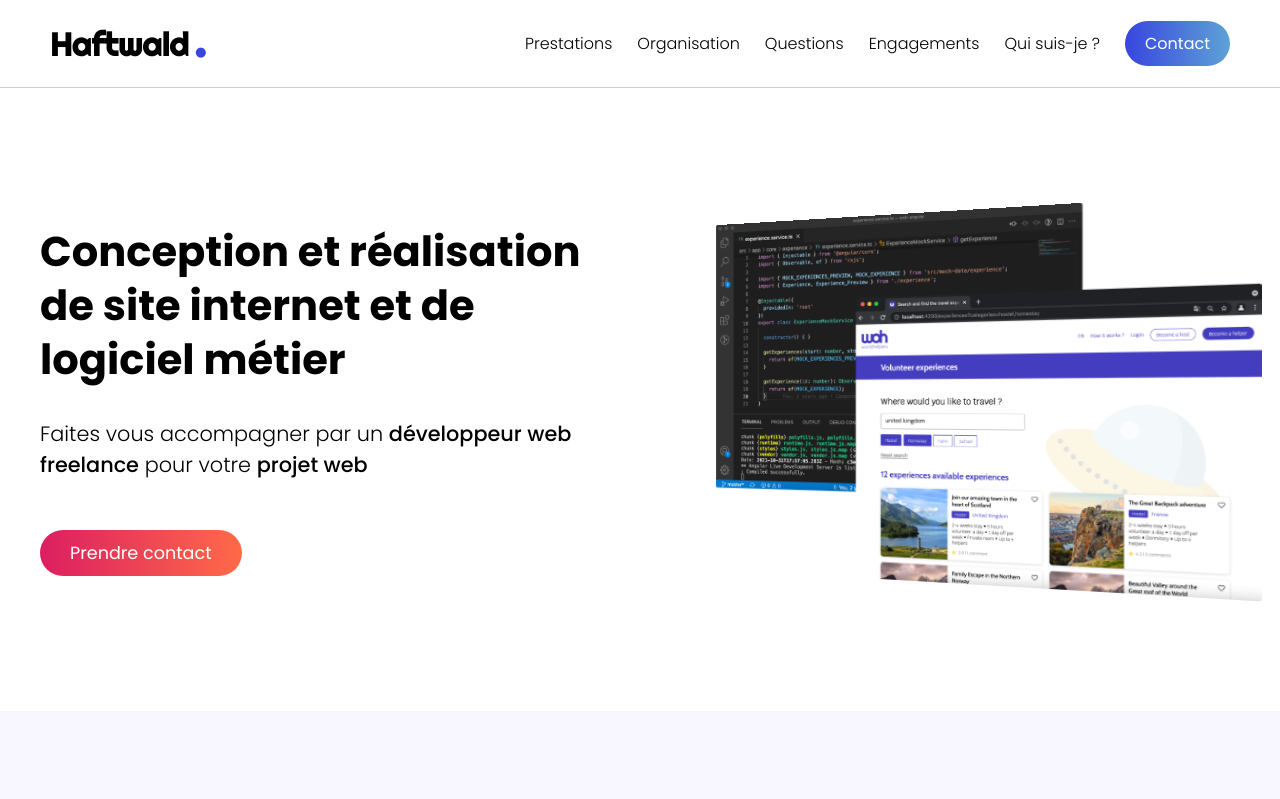
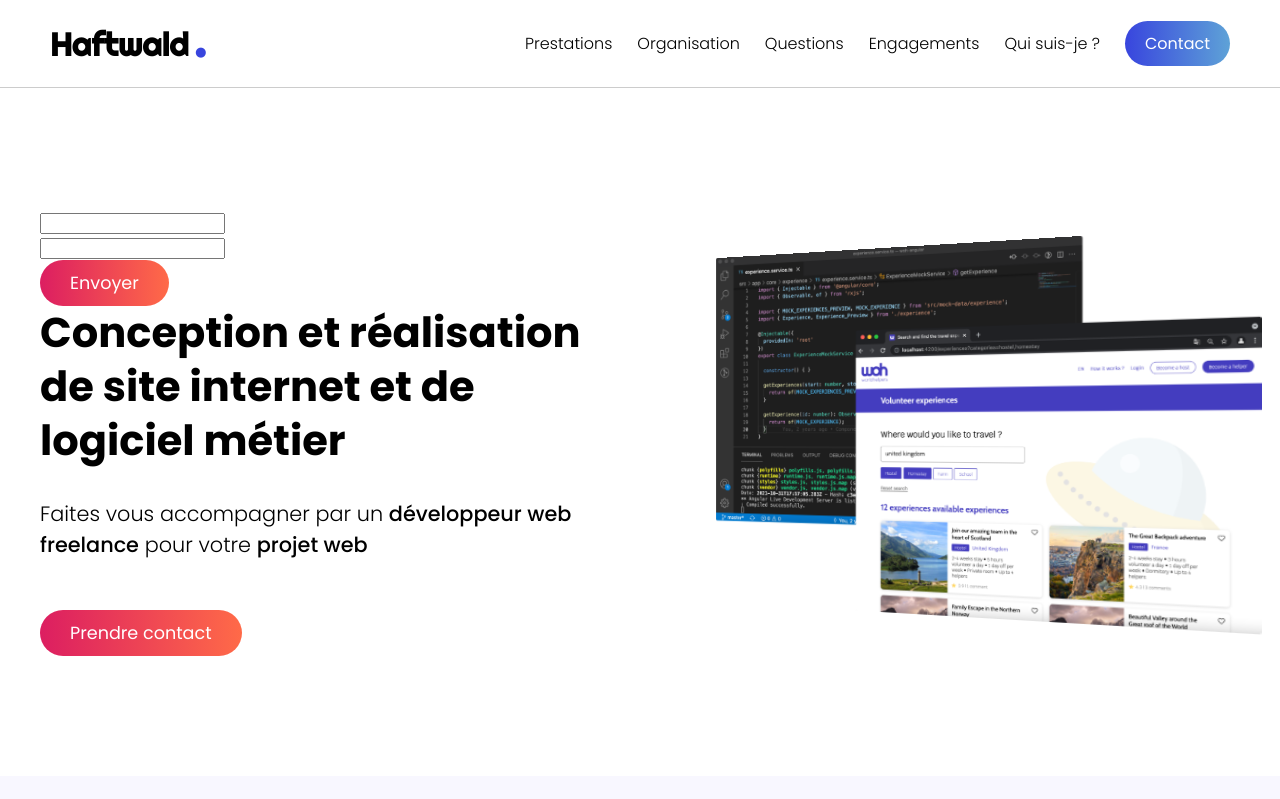
Before and after one commit to paulin-crtn/haftwald-next, a Next.js app: page / in a window 1280 px wide. Shown: the top 799 px of the page. Built offline with nearby package versions, Linux system fonts and the light colour scheme.

Commit message:
begin Contact.tsx + sendgrid.ts (api call)

```diff
--- /dev/null
+++ b/components/Contact.tsx
@@ -0,0 +1,56 @@
+import { FormEvent, useState } from "react";
+
+export const Contact = () => {
+  const [fullname, setFullname] = useState<string>("");
+  const [email, setEmail] = useState<string>("");
+
+  /**
+   *
+   * @param data
+   * @returns
+   */
+  const sendMail = async (e: FormEvent<HTMLFormElement>) => {
+    console.log("button clicked");
+    e.preventDefault();
+
+    const res = await fetch("/api/sendgrid", {
+      body: JSON.stringify({
+        email,
+        fullname,
+        message: "Hello world",
+      }),
+      headers: {
+        "Content-Type": "application/json",
+      },
+      method: "POST",
+    });
+
+    const { error } = await res.json();
+    if (error) {
+      console.log(error);
+      return;
+    }
+    console.log("done !");
+  };
+
+  return (
+    <form onSubmit={(e) => sendMail(e)}>
+      <div>
+        <input
+          type="text"
+          value={fullname}
+          onChange={(e) => setFullname(e.target.value)}
+        />
+      </div>
+      <div>
+        <input
+          type="email"
+          value={email}
+          onChange={(e) => setEmail(e.target.value)}
+        />
+      </div>
+
+      <button type="submit">Envoyer</button>
+    </form>
+  );
+};
--- a/package.json
+++ b/package.json
@@ -8,6 +8,7 @@
     "lint": "next lint"
   },
   "dependencies": {
+    "@sendgrid/mail": "^7.6.0",
     "next": "12.0.4",
     "react": "17.0.2",
     "react-dom": "17.0.2",
--- a/pages/api/hello.ts
+++ /dev/null
@@ -1,13 +0,0 @@
-// Next.js API route support: https://nextjs.org/docs/api-routes/introduction
-import type { NextApiRequest, NextApiResponse } from 'next'
-
-type Data = {
-  name: string
-}
-
-export default function handler(
-  req: NextApiRequest,
-  res: NextApiResponse<Data>
-) {
-  res.status(200).json({ name: 'John Doe' })
-}
--- /dev/null
+++ b/pages/api/sendgrid.ts
@@ -0,0 +1,66 @@
+/* -------------------------------------------------------------------------- */
+/*                                   IMPORTS                                  */
+/* -------------------------------------------------------------------------- */
+import type { NextApiRequest, NextApiResponse } from "next";
+import sendgrid from "@sendgrid/mail";
+
+/* -------------------------------------------------------------------------- */
+/*                                 SET API KEY                                */
+/* -------------------------------------------------------------------------- */
+
+sendgrid.setApiKey(process.env.SENDGRID_API_KEY as string);
+
+/* -------------------------------------------------------------------------- */
+/*                                  FUNCTION                                  */
+/* -------------------------------------------------------------------------- */
+
+/**
+ * Send email to pcaratini@icloud.com
+ * Data comes from Contact.tsx file
+ *
+ * @param req
+ * @param res
+ */
+async function sendEmail(req: NextApiRequest, res: NextApiResponse) {
+  /* ------------------------------- SET MESSAGE ------------------------------ */
+  const msg = {
+    name: "Paulin Caratini",
+    to: "pcaratini@icloud.com", // Change to your recipient
+    from: "p.caratini@outlook.fr", // Change to your verified sender
+    subject: "Demande de contact",
+    html: `<!DOCTYPE html>
+    <head>
+      <meta charset="UTF-8">
+      <meta http-equiv="X-UA-Compatible" content="IE=edge">
+      <meta name="viewport" content="width=device-width, initial-scale=1.0">
+      <title>New mail from ${req.body.fullname}</title>
+      <meta name="description" content="This email has been sent from haftwald.com">
+    </head>
+
+    <body style="margin: 0; padding: 0; background-color: #3845de">
+      <div style="width: 70%; min-width: 400px; max-width: 800px; margin-left: auto; margin-right: auto; margin-top: 50px; padding: 30px; background-color: #ffffff; color: #000000">
+        <h1>Nouveau message de Haftwald</h1>
+        <h2>${req.body.fullname}</h2>
+        <h3>${req.body.email}</h3>
+        <p>${req.body.message}</p>
+      </div>
+    </body>
+    </html>`,
+  };
+
+  /* ------------------------------ SEND MESSAGE ------------------------------ */
+  sendgrid
+    .send(msg)
+    .then(() => {
+      return res.json({ message: `Email has been sent` });
+    })
+    .catch((error) => {
+      return res.status(500).json({ error });
+    });
+}
+
+/* -------------------------------------------------------------------------- */
+/*                               EXPORT FUNCTION                              */
+/* -------------------------------------------------------------------------- */
+
+export default sendEmail;
--- a/pages/index.tsx
+++ b/pages/index.tsx
@@ -9,6 +9,7 @@ import Image from "next/image";
 
 /* ------------------------------- COMPONENTS ------------------------------- */
 import { Header } from "../components/Header";
+import { Contact } from "../components/Contact";
 import { Service } from "../components/Service";
 import { Footer } from "../components/Footer";
 
@@ -53,6 +54,7 @@ const Home: NextPage = () => {
         <section>
           <div className={styles.headlinesContainer}>
             <div>
+              <Contact />
               <h1>
                 Conception et réalisation de site internet et de logiciel métier
               </h1>
```
Also changed, not shown: 1 other file (tests, documents, lock files or other folders).
